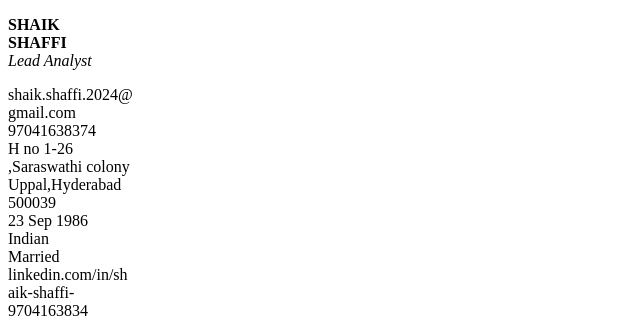
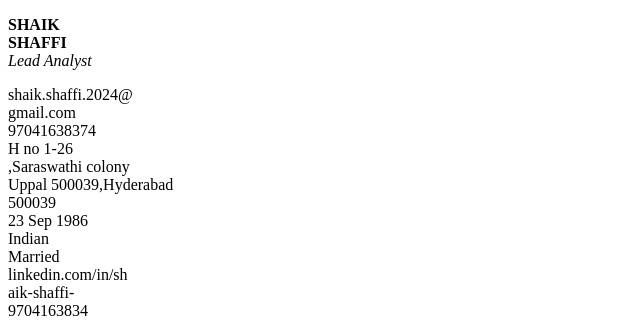
Before and after one commit to gsw-sk/RESUMEE, a plain HTML site: page index.html in a window 1280 px wide. Shown: the top 333 px of the page, 0-640 px from the left. Drawn offline with Linux system fonts and the light colour scheme.

Commit message:
Update index.html

```diff
--- a/index.html
+++ b/index.html
@@ -5,7 +5,7 @@
 </head>
 <body>
 <div style="page-break-before:always; page-break-after:always"><div><p><b>SHAIK <br/>SHAFFI  <br/></b><i>Lead Analyst<br/></i></p>
-<p>shaik.shaffi.2024@<br/>gmail.com<br/>97041638374<br/>H no 1-26 <br/>,Saraswathi colony <br/>Uppal,Hyderabad <br/>500039<br/>23 Sep 1986<br/>Indian<br/>Married<br/>linkedin.com/in/sh<br/>aik-shaffi-<br/>9704163834<br/></p>
+<p>shaik.shaffi.2024@<br/>gmail.com<br/>97041638374<br/>H no 1-26 <br/>,Saraswathi colony <br/>Uppal 500039,Hyderabad <br/>500039<br/>23 Sep 1986<br/>Indian<br/>Married<br/>linkedin.com/in/sh<br/>aik-shaffi-<br/>9704163834<br/></p>
 <p><b>Profile<br/></b>I seek challenging <br/>opportunities where I <br/>can fully use my skills <br/>for the success of the <br/>organization. <br/>Respectful self-<br/>motivator gifted at <br/>finding reliable <br/>solutions for cx issues. <br/>Experienced in <br/>customer service and <br/>using sales force crm <br/>,Fluent in English and <br/>accustomed to working <br/>with cross-cultural, <br/>global teams.<br/></p>
 <p><b>Education<br/>B. Tech Computer <br/>Science Engineering<br/></b><i>Princeton College of <br/>Engineering &amp; <br/>Technology JNTU<br/></i>Sep 2004 &#8211; Apr 2009    <br/>Hyderabad, India<br/></p>
 <p><b>Professional Experience<br/>Lead Analyst<br/></b><i>Y Axis Overseas Careers pvt. ltd.<br/></i>Aug 2021 &#8211; May 2024 | Hyderabad, India<br/>Manage 70+ customer calls each day<br/>Implement new Customer Service Representative training programs<br/>Handle customer questions and complaints by phone<br/>Answered questions about company product lines<br/>Respond to call center customer retention calls for <br/>All education services<br/></p>
```
